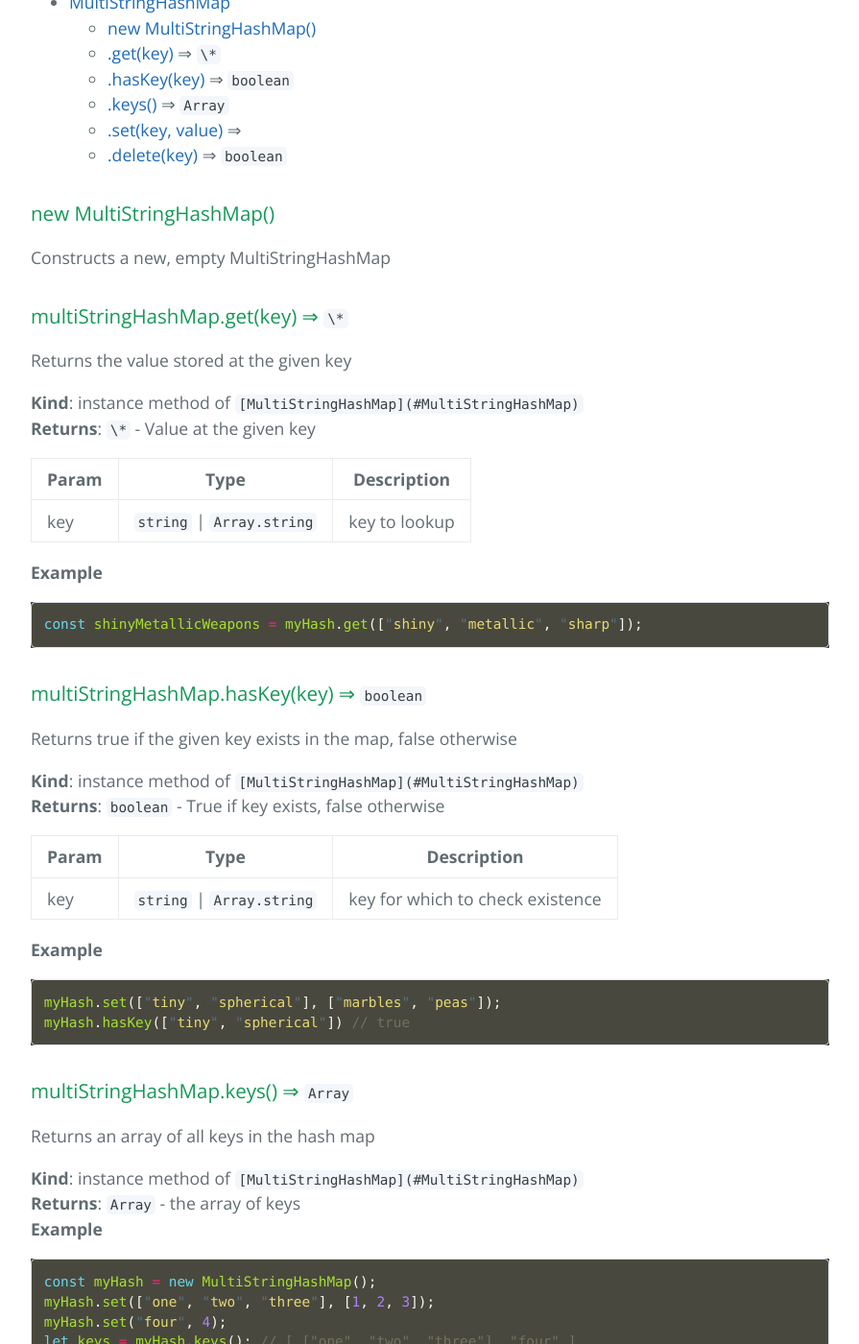
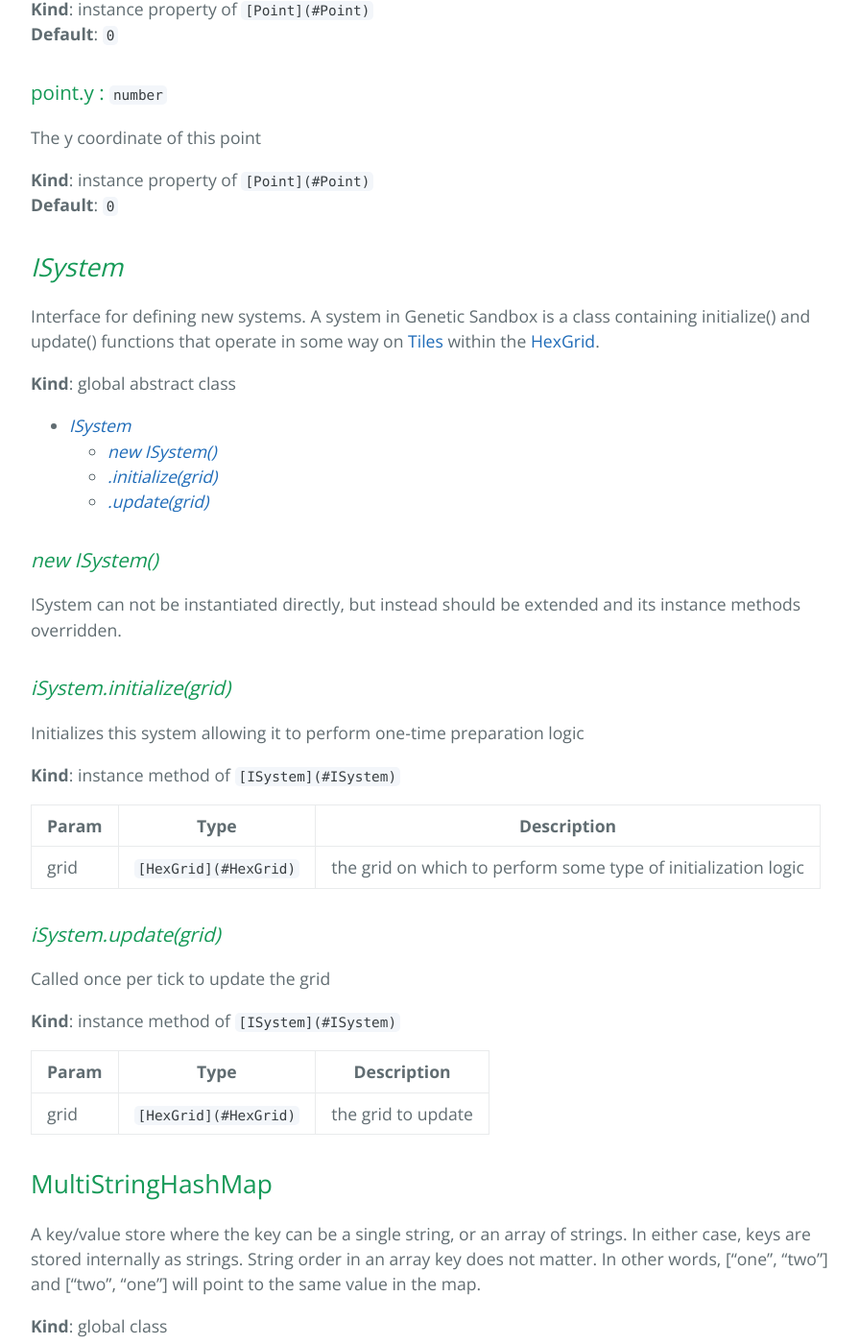
Before and after one commit to cjsauer/genetic-sandbox, a Jekyll site: the page built from site/docs.md, in a window 1280 px wide and 1400 px high, scrolled down 14653 px. Shown: the whole window at 96% size, without its empty margins (192-1087 px from the left). Built offline with Jekyll 4.4.1, drawn with Linux system fonts in a browser that asks for light colours; some of the changed text lies outside the part shown.

Commit message:
Write an ISystem interface and move system declaration out into main.js

```diff
--- a/site/docs.md
+++ b/site/docs.md
@@ -32,6 +32,11 @@
 <dt><a href="#Point">Point</a></dt>
 <dd><p>A 2D point in space. Contains (x, y) coordinates.</p>
 </dd>
+<dt><a href="#ISystem">ISystem</a></dt>
+<dd><p>Interface for defining new systems. A system in Genetic Sandbox is a class
+containing initialize() and update() functions that operate in some way on
+<a href="#Tile">Tiles</a> within the <a href="#HexGrid">HexGrid</a>.</p>
+</dd>
 <dt><a href="#MultiStringHashMap">MultiStringHashMap</a></dt>
 <dd><p>A key/value store where the key can be a single string, or an array of
 strings. In either case, keys are stored internally as strings. String
@@ -48,16 +53,31 @@
 **Kind**: global class
 
 * [App](#App)
-    * [new App()](#new_App_new)
+    * [new App(systems)](#new_App_new)
+    * [.grid](#App+grid) : <code>[HexGrid](#HexGrid)</code>
+    * [.systems](#App+systems) : <code>Array.ISystem</code>
     * [.initialize()](#App+initialize)
     * [.update()](#App+update)
 
 <a name="new_App_new"></a>
 
-### new App()
+### new App(systems)
 Bootstraps the Genetic Sandbox application, instantiating a HexGrid
-and defining all Systems.
+and defining all systems
 
+
+| Param | Type | Description |
+| --- | --- | --- |
+| systems | <code>Array.ISystem</code> | the systems to be included in the main processing loop |
+
+<a name="App+grid"></a>
+
+### app.grid : <code>[HexGrid](#HexGrid)</code>
+**Kind**: instance property of <code>[App](#App)</code>
+<a name="App+systems"></a>
+
+### app.systems : <code>Array.ISystem</code>
+**Kind**: instance property of <code>[App](#App)</code>
 <a name="App+initialize"></a>
 
 ### app.initialize()
@@ -608,6 +628,48 @@
 
 **Kind**: instance property of <code>[Point](#Point)</code>
 **Default**: <code>0</code>
+<a name="ISystem"></a>
+
+## *ISystem*
+Interface for defining new systems. A system in Genetic Sandbox is a class
+containing initialize() and update() functions that operate in some way on
+[Tiles](#Tile) within the [HexGrid](#HexGrid).
+
+**Kind**: global abstract class
+
+* *[ISystem](#ISystem)*
+    * *[new ISystem()](#new_ISystem_new)*
+    * *[.initialize(grid)](#ISystem+initialize)*
+    * *[.update(grid)](#ISystem+update)*
+
+<a name="new_ISystem_new"></a>
+
+### *new ISystem()*
+ISystem can not be instantiated directly, but instead should be extended
+and its instance methods overridden.
+
+<a name="ISystem+initialize"></a>
+
+### *iSystem.initialize(grid)*
+Initializes this system allowing it to perform one-time preparation logic
+
+**Kind**: instance method of <code>[ISystem](#ISystem)</code>
+
+| Param | Type | Description |
+| --- | --- | --- |
+| grid | <code>[HexGrid](#HexGrid)</code> | the grid on which to perform some type of initialization logic |
+
+<a name="ISystem+update"></a>
+
+### *iSystem.update(grid)*
+Called once per tick to update the grid
+
+**Kind**: instance method of <code>[ISystem](#ISystem)</code>
+
+| Param | Type | Description |
+| --- | --- | --- |
+| grid | <code>[HexGrid](#HexGrid)</code> | the grid to update |
+
 <a name="MultiStringHashMap"></a>
 
 ## MultiStringHashMap
--- a/src/main.js
+++ b/src/main.js
@@ -8,7 +8,11 @@
 // Import and bootstrap the application!
 import App from "./modules/App";
 
-const app = new App();
+// Add systems to this list to include them in the processing loop
+let systems = [
+];
+
+const app = new App(systems);
 app.initialize();
 
 // TODO: Implement a more formal game loop
```
Also changed, not shown: src/modules/App.js (+13 -7 lines), src/modules/systems/ISystem.js (added, +36 -0 lines), test/modules/app.test.js (+12 -1 lines), test/modules/systems/system.test.js (added, +16 -0 lines).
